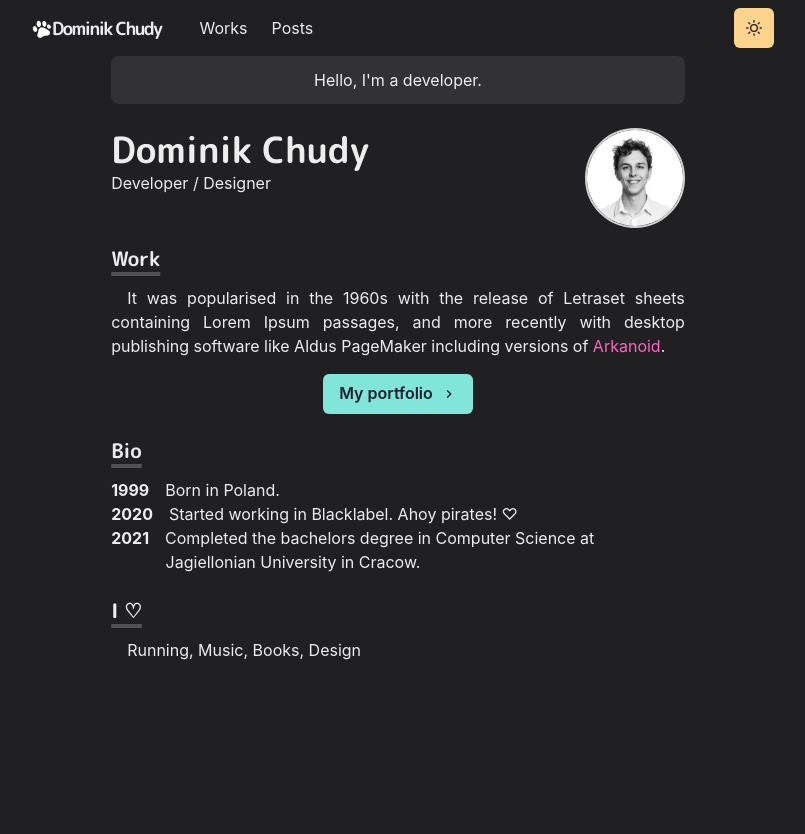
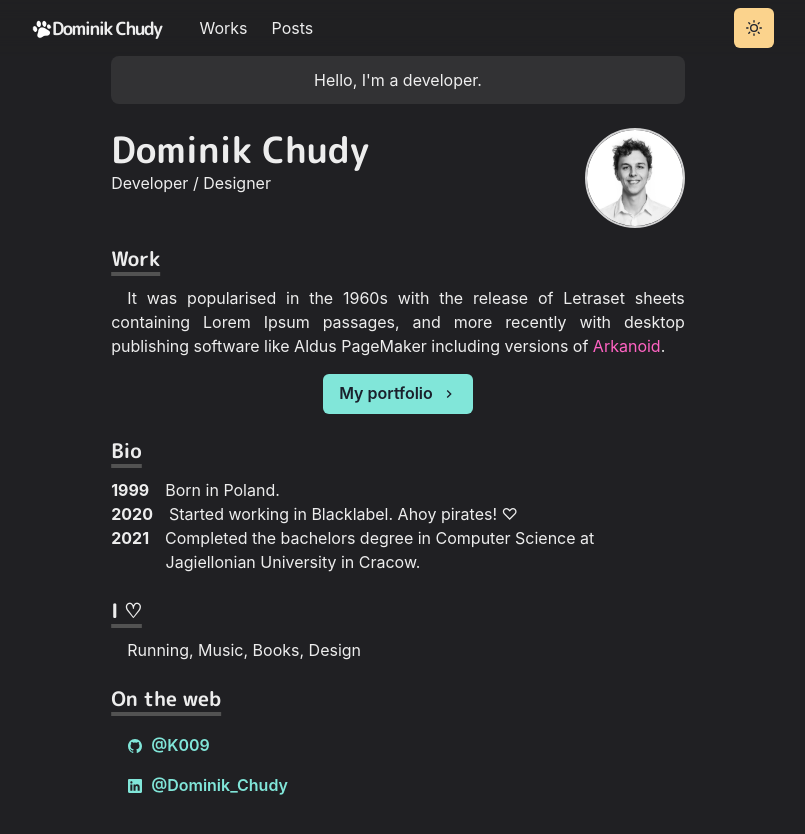
Before and after one commit to K009/summer_site, a Next.js app: page / in a window 1280 px wide. Shown: the top 834 px of the page, without its empty margins (242-1047 px from the left). Before the commit the page ends 800 px from the top, so only its background shows below. Built offline with nearby package versions, Linux system fonts and the light colour scheme.

Commit message:
Added social media icons.

```diff
--- a/package.json
+++ b/package.json
@@ -17,9 +17,12 @@
     "@emotion/react": "^11.9.3",
     "@emotion/styled": "^11.9.3",
     "framer-motion": "^6.5.1",
+    "icons": "^1.0.0",
+    "ionicons": "^6.0.2",
     "next": "^12.2.2",
     "react": "^18.2.0",
-    "react-dom": "^18.2.0"
+    "react-dom": "^18.2.0",
+    "react-icons": "^4.4.0"
   },
   "devDependencies": {
     "eslint": "^8.20.0",
--- a/pages/index.js
+++ b/pages/index.js
@@ -1,10 +1,12 @@
 import NextLink from "next/link";
-import { Button, Container, Box, Heading, Image, useColorModeValue, Link } from '@chakra-ui/react';
+import { Button, Container, Box, Heading, Image, useColorModeValue, Link, SimpleGrid, List, ListItem, Icon } from '@chakra-ui/react';
 import Layout from '../components/layouts/article'
 import Section from "../components/section";
 import Paragraph from "../components/paragraph";
 import { BioSection, BioYear } from "../components/bio";
 import { ChevronRightIcon } from "@chakra-ui/icons";
+import { GridItem } from "../components/grid-item";
+import { IoLogoLinkedin, IoLogoGithub } from 'react-icons/io5';
 
 const Page = () => {
     return (
@@ -92,6 +94,32 @@ const Page = () => {
                     </Heading>
                     <Paragraph>Running, Music, Books, Design</Paragraph>
                 </Section>
+
+                <Section delay={ 0.3 }>
+                    <Heading as="h3" variant="section-title">
+                        On the web
+                    </Heading>
+                    <List>
+                        <ListItem>
+                            <Link href="https://github.com/K009" target="_blank">
+                                <Button
+                                    variant="ghost"
+                                    colorScheme="teal"
+                                    leftIcon={<Icon as={IoLogoGithub} />}
+                                >@K009</Button>
+                            </Link>
+                        </ListItem>
+                        <ListItem>
+                            <Link href="https://pl.linkedin.com/in/dominik-chudy" target="_blank">
+                                <Button
+                                    variant="ghost"
+                                    colorScheme="teal"
+                                    leftIcon={<Icon as={IoLogoLinkedin} />}
+                                >@Dominik_Chudy</Button>
+                            </Link>
+                        </ListItem>
+                    </List>
+                </Section>
             </Container>
         </Layout>
     )
```
Also changed, not shown: 1 other file (tests, documents, lock files or other folders).
